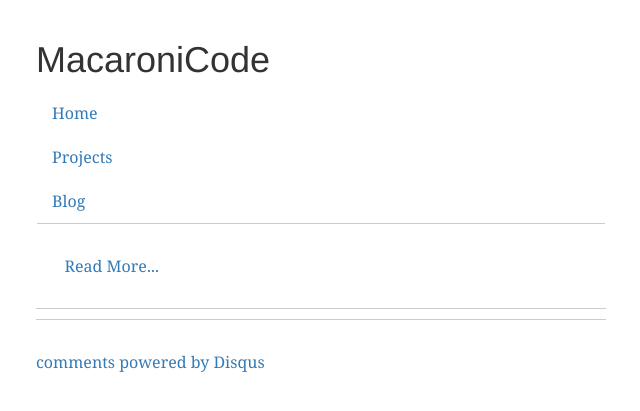
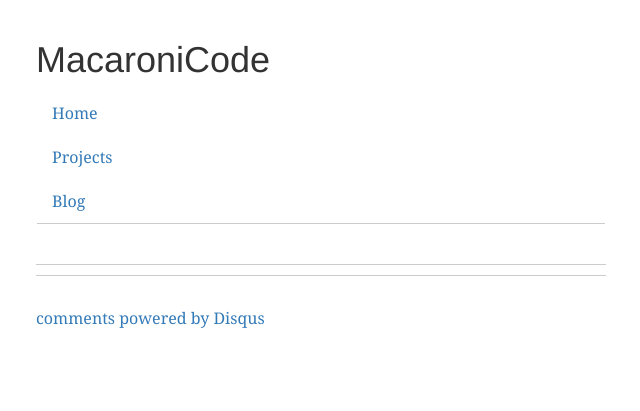
Before and after one commit to liclac/Home, a Python web app: template templates/blog_post.html in a window 1280 px wide. Shown: the top 411 px of the page, without its empty margins (319-959 px from the left). Run offline with Jinja, Linux system fonts and the light colour scheme; the template is opened without the code that fills it, so the values that code supplies are empty; some libraries are stand-ins or nearby versions.

Commit message:
Layout improvements

```diff
--- a/static/style.css
+++ b/static/style.css
@@ -91,6 +91,9 @@ article p {
  * Blog
  */
 
+.read-more { margin-bottom:0; }
+.read-more a { display:block; line-height:40px; }
+
 article { margin-bottom:30px; }
 article .timestamp { white-space:nowrap; }
 article img { display:block; }
--- a/templates/base.html
+++ b/templates/base.html
@@ -18,7 +18,7 @@
 </head>
 <body>
 	<div class="container">
-		<header id="header" class="page-header" role="header">
+		<header id="header" class="page-header row-fluid" role="header">
 			<a href="{{ url_for('blog_feed') }}" class="feed-link pull-right"><i class="icon-rss icon-2x"></i></a>
 			<h1 role="banner">
 				MacaroniCode{# <small>{% block headline %}&nbsp;{% endblock %}</small>#}
@@ -36,7 +36,7 @@
 				</div>
 			</div>
 		</header>
-		<div id="content" role="main">
+		<div id="content" class="row-fluid" role="main">
 			{% block content %}
 			Oops, looks like I forgot to override this block...<br />
 			If you're not me, please <a href="http://twitter.com/uppfinnarn" target="_blank">tell me</a>!
--- a/templates/blog.html
+++ b/templates/blog.html
@@ -5,6 +5,8 @@
 {% for post in posts %}
 	<article>
 		{% include "blog_post_display.html" with context %}
+		<p class="read-more"><a href="{{ url_for('blog_post', slug=post.slug) }}">Read More...</a></p>
 	</article>
+	{% if not loop.last %}<hr />{% endif %}
 {% endfor %}
 {% endblock %}
--- a/templates/blog_post_display.html
+++ b/templates/blog_post_display.html
@@ -9,6 +9,3 @@
 	</h3>
 </header>
 {{ post.html|safe }}
-{% if not post.is_full %}
-	<p><a href="{{ url_for('blog_post', slug=post.slug) }}">Read More...</a></p>
-{% endif %}
```
